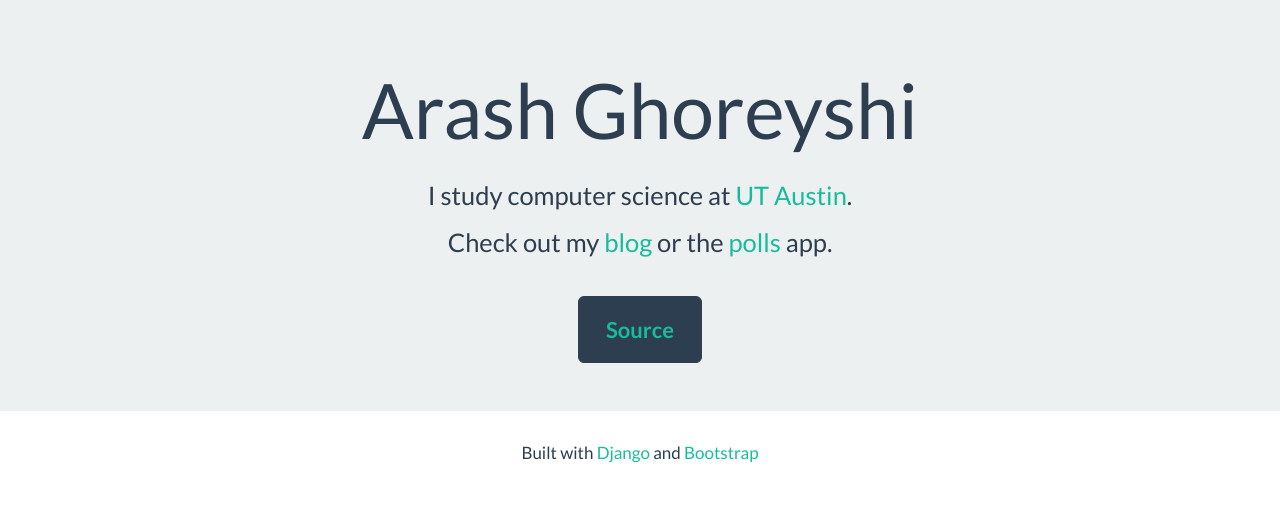
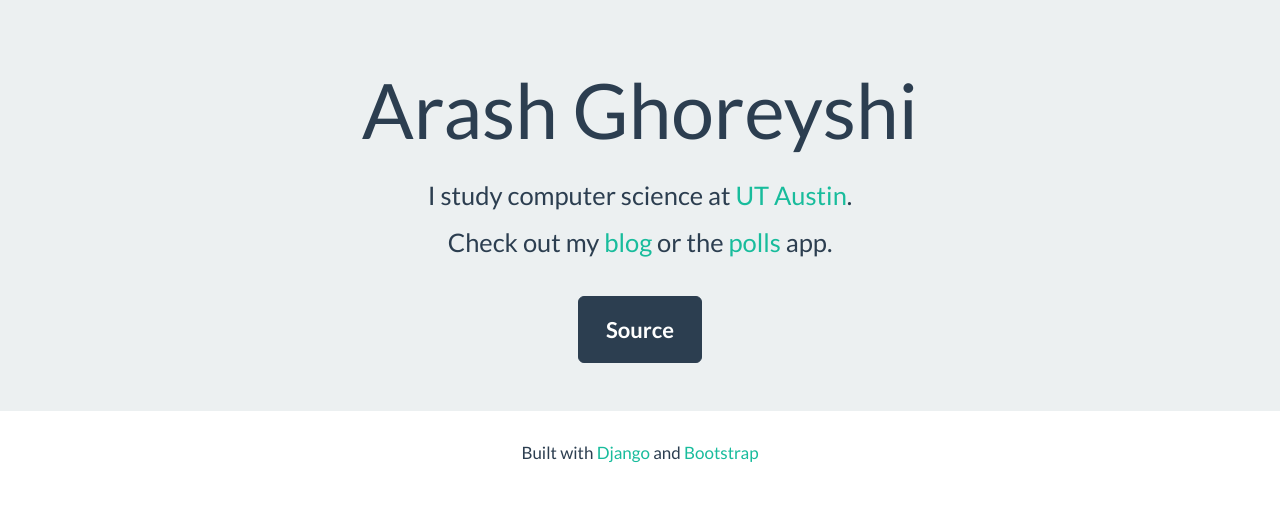
Before and after one commit to Aghoreyshi/djangosite, a Django app: template araghor/templates/araghor/home.html in a window 1280 px wide. Shown: the part 86-598 px from the top of the page. Run offline with Django 3.2, Linux system fonts and the light colour scheme; the template is opened without the code that fills it, so the values that code supplies are empty; parts of the project's set-up code (start-up, migrations or seed data) failed here and were passed over; some libraries are stand-ins or nearby versions.

Commit message:
Fix the buttons

```diff
--- a/araghor/templates/araghor/home.html
+++ b/araghor/templates/araghor/home.html
@@ -7,8 +7,9 @@ Arash Ghoreyshi
   <h1>Arash Ghoreyshi</h1>
   <p style='margin-top: 30px'>I study computer science at <a href='http://www.utexas.edu/'>UT Austin</a>.</p>
   <p style='margin-bottom: 20px'>Check out my <a href="/blog/">blog</a> or the <a href="/polls/">polls</a> app.</p>
-  <button type="button" class="btn btn-primary btn-lg" style='margin-top: 15px'>
-    <a href="http://github.com/aghoreyshi/djangosite"><strong>Source</strong></a></button>
+  <a class="btn btn-primary btn-lg" style='margin-top: 15px' href="http://github.com/aghoreyshi/djangosite">
+    <strong>Source</strong>
+  </a>
 </div>
 <p style="margin-bottom: 25px">Built with <a href="http://www.youtube.com/watch?v=IAooXLAPoBQ">Django</a> and
 <a href="http://getbootstrap.com/">Bootstrap</a></p>
--- a/polls/forms.py
+++ b/polls/forms.py
@@ -41,7 +41,7 @@ class PollForm(forms.Form):
         Field('choice3', css_class='form-control', placeholder='Enter Choice'),
         Field('choice4', css_class='form-control', placeholder='Enter Choice'),
         FormActions(
-            Submit('save_changes', 'Create', css_class="btn-primary btn-lg", style="margin-top: 10px"),
+            Submit('save_changes', 'Submit', css_class="btn-primary btn-lg", style="margin-top: 30px"),
         )
    )
 
--- a/polls/templates/polls/index.html
+++ b/polls/templates/polls/index.html
@@ -75,7 +75,7 @@ Poll Index
   </span>
 </div>
 <div class="container">
-  <button type="button" class="btn btn-primary btn-lg" style="margin-top: 25px"><a href="create">Create a Poll</a></button>
+  <a class="btn btn-primary btn-lg" style="margin-top: 25px" href="create">Create a Poll</a>
 </div>
 {% endblock content %}
 {% block footer %}
```
